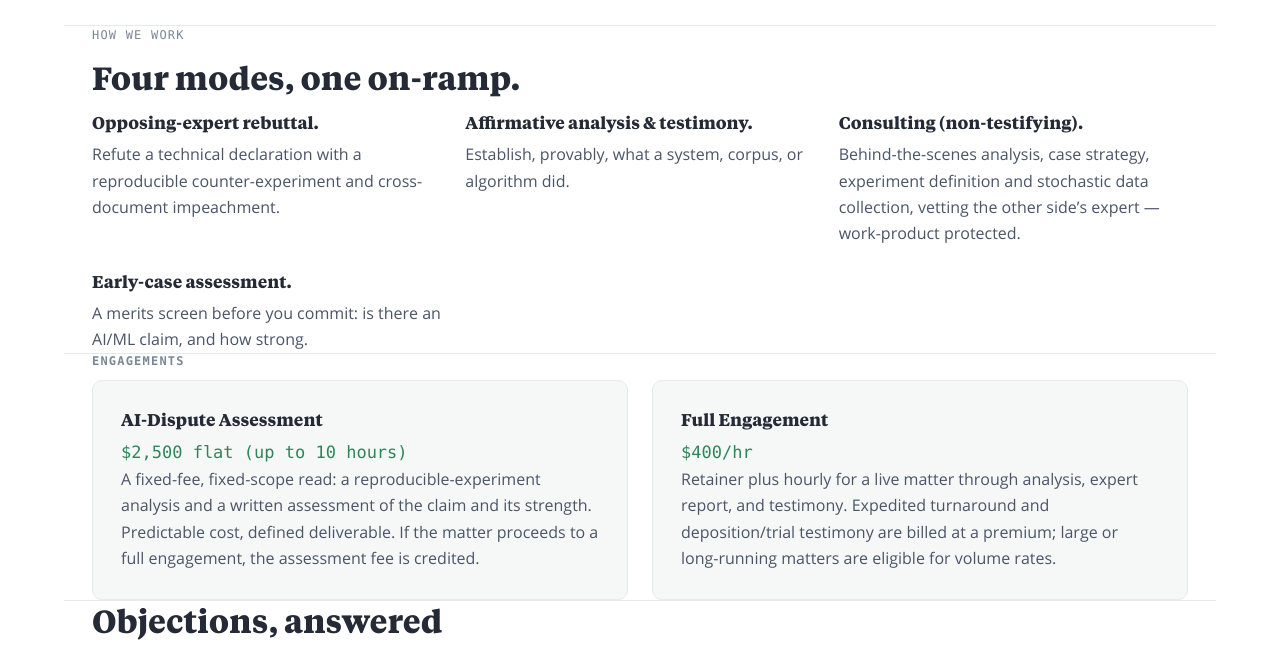
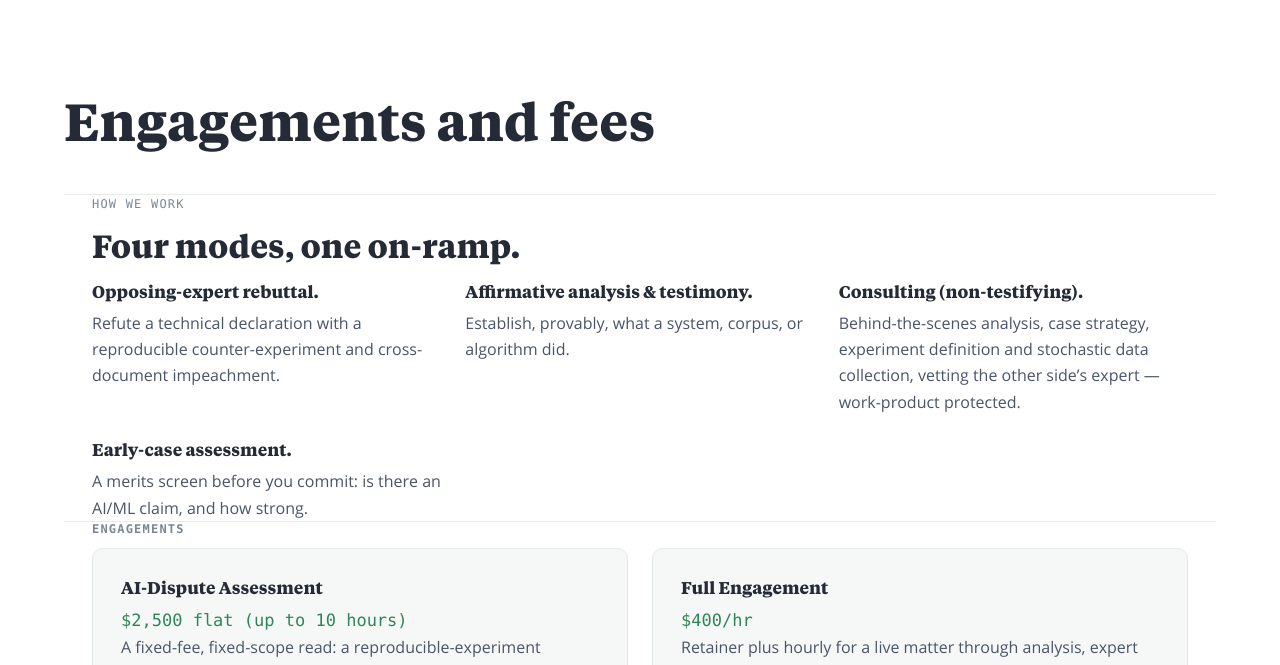
Before and after one commit to rootsystem-dev/rootsystem.com, an Astro site in the folder sites/forensics/: page /engagements in a window 1280 px wide. Shown: the part 71-736 px from the top of the page. Built offline with nearby package versions, Linux system fonts and the light colour scheme; Astro itself is replaced by a stand-in of ours.

Commit message:
fix: give each forensics spoke a document h1
Sections composed onto method/matters/engagements all render <h2>, so the
spoke pages had no h1 at all -- a heading-hierarchy break for screen readers
and a weaker page for organic search, which is the reason these routes exist
as separate URLs. Adds copy.routes.*.heading and renders it as the page's h1
above the section components.

```diff
--- a/sites/forensics/src/copy/landing.ts
+++ b/sites/forensics/src/copy/landing.ts
@@ -24,17 +24,20 @@ const copy: Landing = landingSchema.parse({
   routes: {
     method: {
       title: 'Method — reproducible AI/ML analysis | Root System Forensics',
+      heading: 'How an AI/ML opinion holds up under cross',
       description:
         'How an AI/ML opinion is made to hold up: findings stated as a query and its output, conceded uncertainty, and depth in machine-generated evidence — set against what academics, economic consultancies and forensics vendors each leave out.',
     },
     matters: {
       title:
         'Representative matter — refuting a mass-copying claim | Root System Forensics',
+      heading: 'Representative matters',
       description:
         'An opposing expert read clustered access timestamps as proof of mass copying. We measured a real bulk copy on like media, showed the distribution’s shape was the discriminator, and impeached the declaration against his own earlier filing.',
     },
     engagements: {
       title: 'Engagements and fees | Root System Forensics',
+      heading: 'Engagements and fees',
       description:
         'Four ways to engage — opposing-expert rebuttal, affirmative analysis and testimony, non-testifying consulting, and early-case assessment — with a $2,500 fixed-fee assessment that credits toward a full engagement.',
     },
--- a/sites/forensics/src/copy/schema.ts
+++ b/sites/forensics/src/copy/schema.ts
@@ -27,10 +27,13 @@ export const landingSchema = z.object({
 
   // Per-route metadata. Distinct titles are the whole search argument for the
   // hub-and-spoke structure, so they are validated rather than left optional.
+  // `title` is the <title> tag and carries the brand suffix; `heading` is the
+  // on-page <h1>, which every spoke needs for its document outline and which
+  // a page composed only of section components would otherwise lack.
   routes: z.object({
-    method: z.object({ title: z.string(), description: z.string() }),
-    matters: z.object({ title: z.string(), description: z.string() }),
-    engagements: z.object({ title: z.string(), description: z.string() }),
+    method: z.object({ title: z.string(), heading: z.string(), description: z.string() }),
+    matters: z.object({ title: z.string(), heading: z.string(), description: z.string() }),
+    engagements: z.object({ title: z.string(), heading: z.string(), description: z.string() }),
   }),
 
   hero: draftable({
--- a/sites/forensics/src/pages/engagements.astro
+++ b/sites/forensics/src/pages/engagements.astro
@@ -15,6 +15,10 @@ import SiteFooter from '../components/SiteFooter.astro'
   title={copy.routes.engagements.title}
   description={copy.routes.engagements.description}
 >
+  <header class="wrap page-head">
+    <h1 class="measure">{copy.routes.engagements.heading}</h1>
+  </header>
+
   <Services form="full" />
   <Pricing form="full" />
   <Faq />
@@ -30,6 +34,10 @@ import SiteFooter from '../components/SiteFooter.astro'
 </Layout>
 
 <style>
+  .page-head {
+    padding: 4rem 0 1rem;
+  }
+
   .closing {
     padding-bottom: 5rem;
   }
--- a/sites/forensics/src/pages/matters.astro
+++ b/sites/forensics/src/pages/matters.astro
@@ -9,6 +9,10 @@ import SiteFooter from '../components/SiteFooter.astro'
 ---
 
 <Layout title={copy.routes.matters.title} description={copy.routes.matters.description}>
+  <header class="wrap page-head">
+    <h1 class="measure">{copy.routes.matters.heading}</h1>
+  </header>
+
   <CaseStudy form="full" />
 
   <section class="wrap closing">
@@ -21,6 +25,10 @@ import SiteFooter from '../components/SiteFooter.astro'
 </Layout>
 
 <style>
+  .page-head {
+    padding: 4rem 0 1rem;
+  }
+
   .closing {
     padding-bottom: 5rem;
   }
--- a/sites/forensics/src/pages/method.astro
+++ b/sites/forensics/src/pages/method.astro
@@ -11,6 +11,10 @@ import SiteFooter from '../components/SiteFooter.astro'
 ---
 
 <Layout title={copy.routes.method.title} description={copy.routes.method.description}>
+  <header class="wrap page-head">
+    <h1 class="measure">{copy.routes.method.heading}</h1>
+  </header>
+
   <Pillars form="full" />
   <Contrast />
 
@@ -24,6 +28,10 @@ import SiteFooter from '../components/SiteFooter.astro'
 </Layout>
 
 <style>
+  .page-head {
+    padding: 4rem 0 1rem;
+  }
+
   .closing {
     padding-bottom: 5rem;
   }
```
